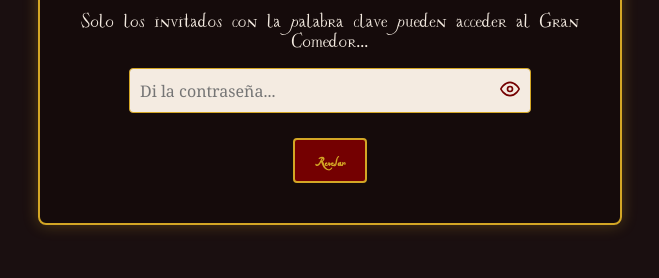
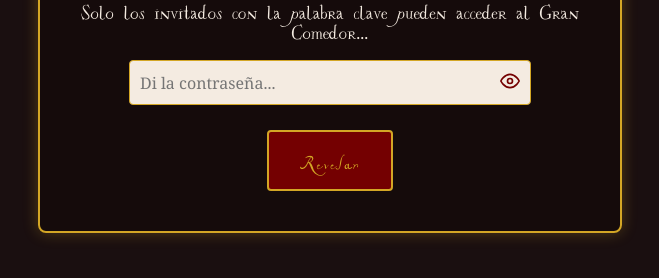
Before and after one commit to JoseToral-murciaeduca/boda-magica, a plain HTML site: page index.html in a window 1280 px wide. Shown: the part 360-638 px from the top of the page, without its empty margins (310-969 px from the left). Drawn offline with Linux system fonts and the light colour scheme.

Commit message:
pequeños detalles

```diff
--- a/css/style.css
+++ b/css/style.css
@@ -100,16 +100,17 @@ input:focus {
     display: inline-block;
     background-color: #740001; /* Burdeos Gryffindor */
     color: #d3a625; /* Dorado */
-    padding: 10px 20px;
+    padding: 12px 30px; /* Un poco más de espacio interior para respirar */
     text-decoration: none;
     border: 2px solid #d3a625;
-    font-weight: bold;
+    font-weight: normal; /* Quitamos el bold porque engrosa demasiado estas fuentes */
     cursor: pointer;
     border-radius: 4px;
     transition: 0.3s;
-    font-size: 18px;
+    font-size: 28px; /* Aumentamos el tamaño de la letra considerablemente */
     margin-top: 10px;
-    font-family: 'DearMrPotter', 'Georgia', serif; /* Botones con estilo */
+    font-family: 'DearMrPotter', 'Georgia', serif;
+    letter-spacing: 2px; /* Separamos un poco las letras para que sea más legible */
 }
 
 .btn-magico:hover {
```
